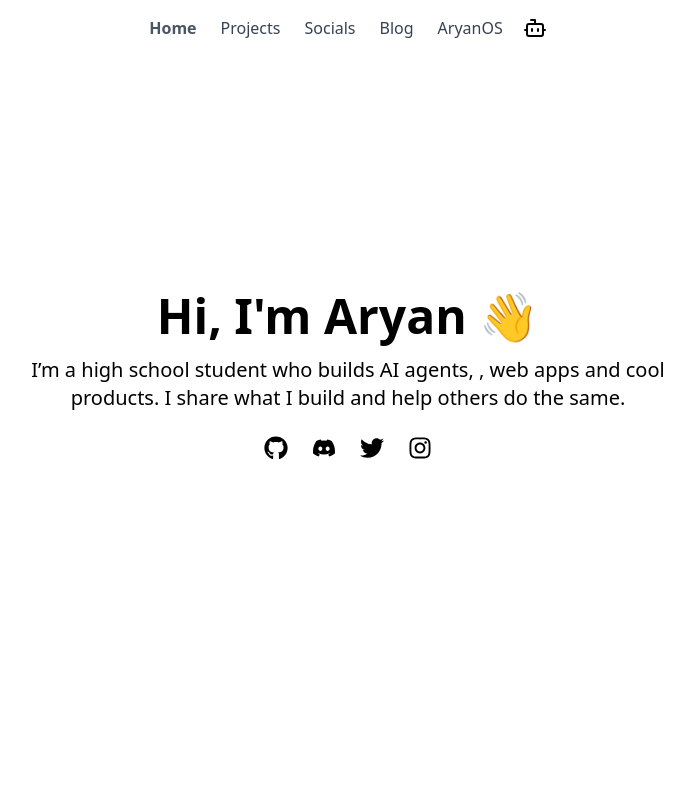
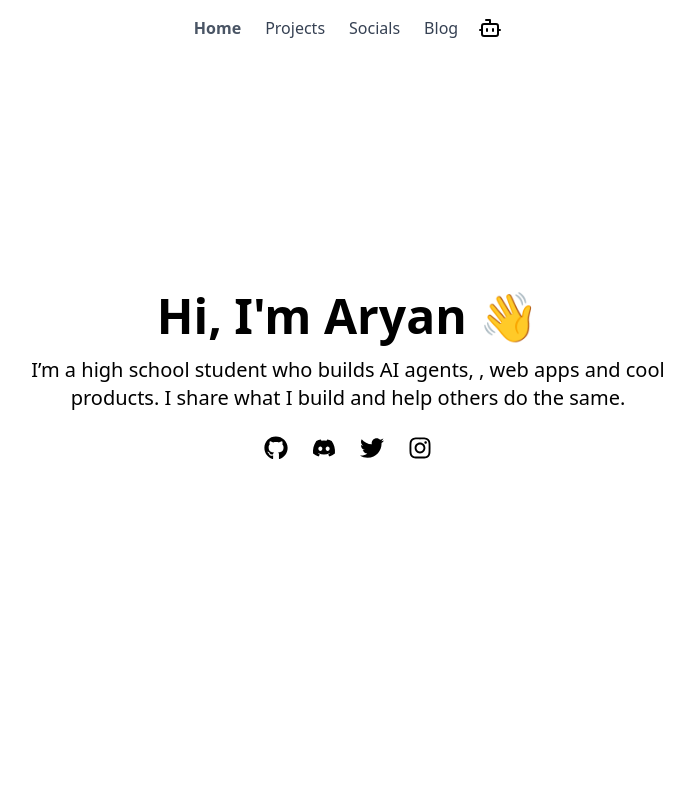
Before and after one commit to Aryandec/aryanbhx, a Next.js app: page / in a window 1280 px wide. Shown: the top 800 px of the page, without its empty margins (292-986 px from the left). Built offline with nearby package versions, Linux system fonts and the light colour scheme.

Commit message:
Navbar changes

```diff
--- a/components/navitems.jsx
+++ b/components/navitems.jsx
@@ -18,7 +18,6 @@ const NavItems = () => {
     { label: "Projects", href: "/#projects" },
     { label: "Socials", href: "/socials" },
     { label: "Blog", href: "/blog" },
-    { label: "AryanOS", href: "/terminal"},
   ];
 
   return (
```
